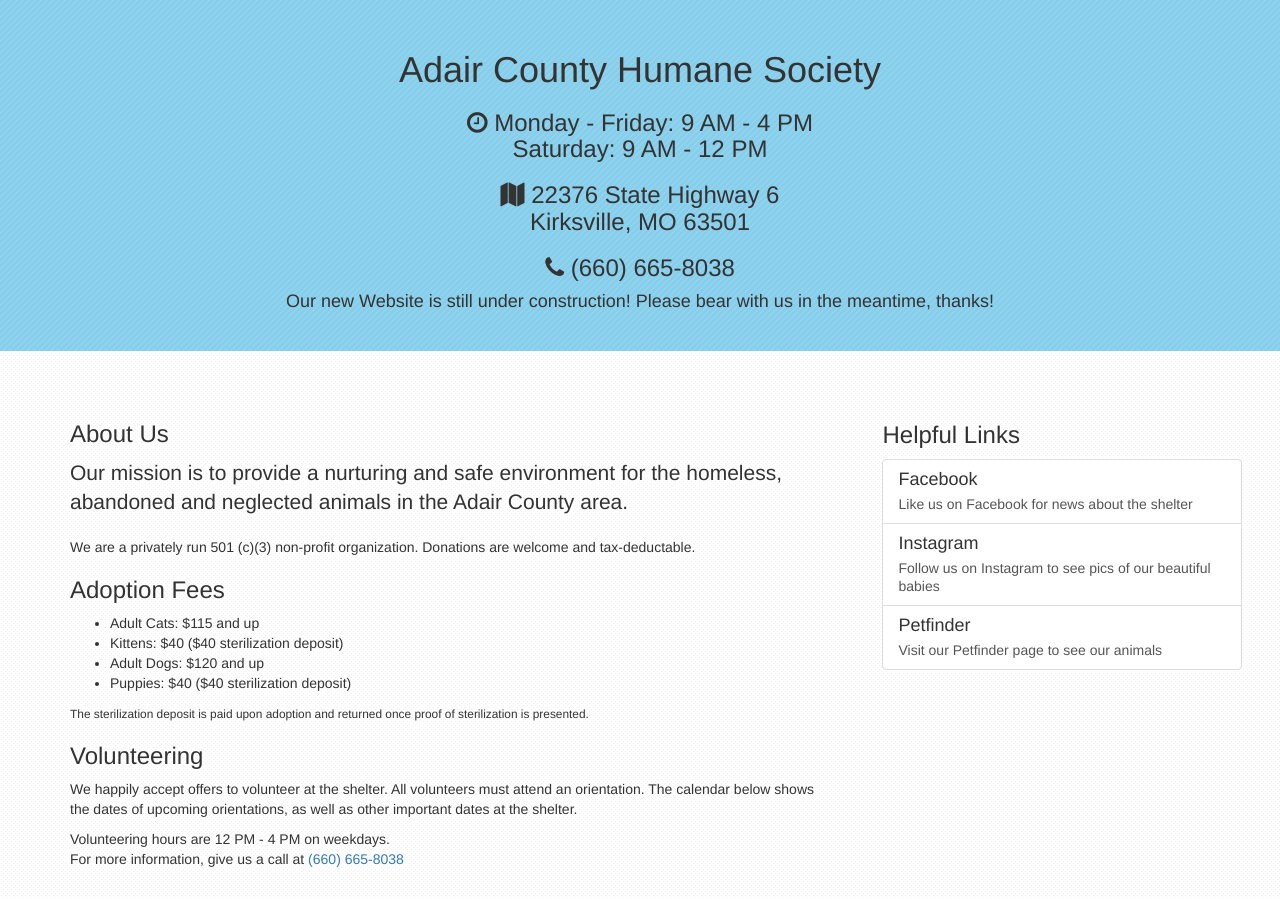
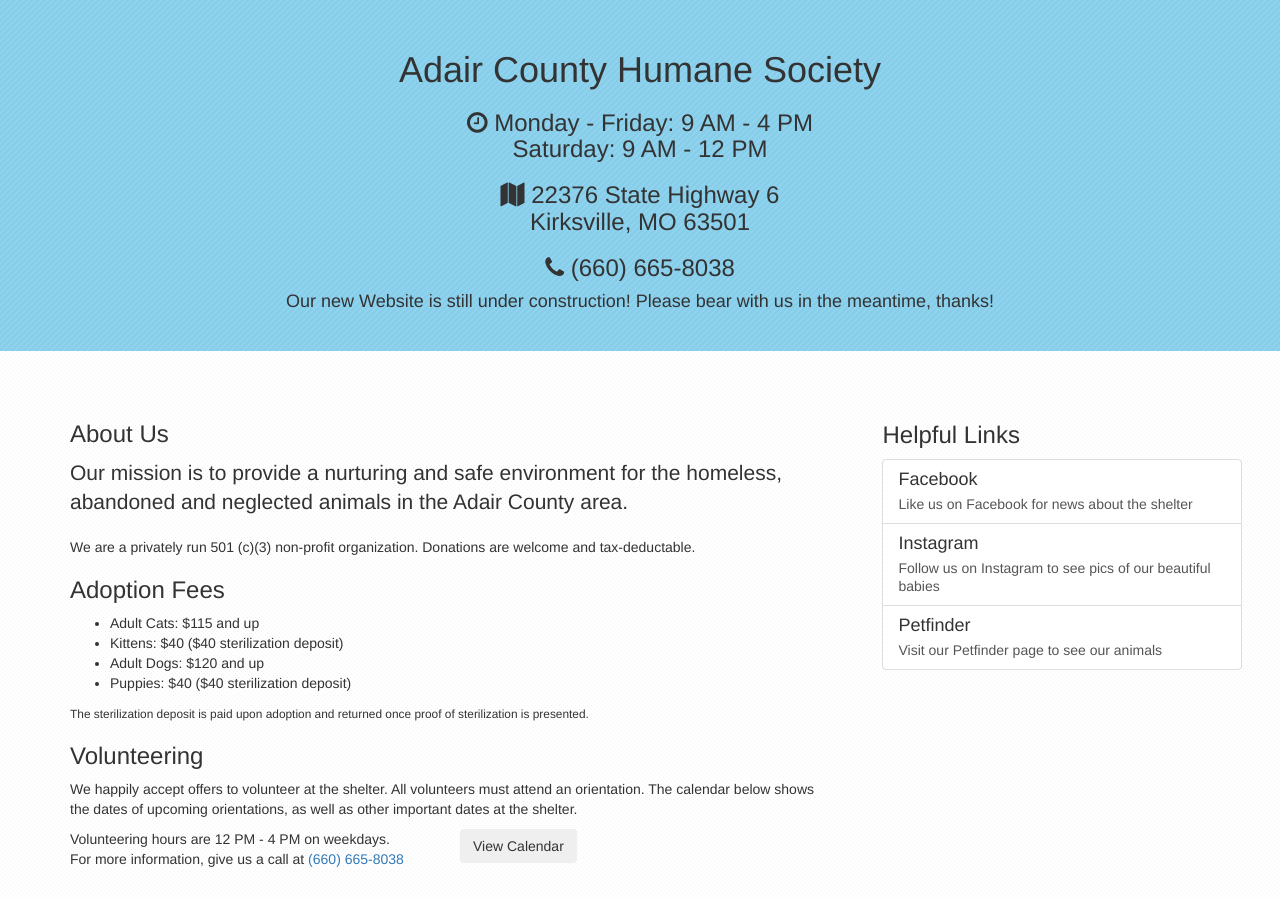
Before and after one commit to KittenCause/adaircountyhumanesociety.github.io, a Jekyll site: the page built from index.html, in a window 1280 px wide. Shown: the top 899 px of the page. Built offline with Jekyll 4.4.1, drawn with Linux system fonts in a browser that asks for light colours; some of the changed text lies outside the part shown; grey boxes are pictures that could not be loaded.

Commit message:
Calendar toggle

```diff
--- a/_sass/_base.scss
+++ b/_sass/_base.scss
@@ -30,3 +30,7 @@
     margin-bottom: 10px;
     text-align: center;
 }
+
+#calendar {
+    display: none;
+}
--- a/index.html
+++ b/index.html
@@ -30,9 +30,15 @@
             <div class="volunteering">
                 <h3>Volunteering</h3>
                 <p>We happily accept offers to volunteer at the shelter. All volunteers must attend an orientation. The calendar below shows the dates of upcoming orientations, as well as other important dates at the shelter.</p>
-                <p>Volunteering hours are 12 PM - 4 PM on weekdays.
-                    <br />For more information, give us a call at <a href="tel:1-660-665-8038">&#40;660&#41; 665-8038</a></p>
-                <div class="text-center">
+                <div class="row">
+                    <div class="col-sm-6">
+                        <p>Volunteering hours are 12 PM - 4 PM on weekdays.<br />For more information, give us a call at <a href="tel:1-660-665-8038">&#40;660&#41; 665-8038</a></p>
+                    </div>
+                    <div class="col-sm-6">
+                        <button class="btn" id="calendarToggle">View Calendar</button>
+                    </div>
+                </div>
+                <div class="text-center" id="calendar">
                     <br />
                     <iframe src="https://calendar.google.com/calendar/embed?showTitle=0&amp;showPrint=0&amp;showTabs=0&amp;showCalendars=0&amp;showTz=0&amp;height=400&amp;wkst=1&amp;bgcolor=%23FFFFFF&amp;src=p41j8tbduaof90ebsl8ct5sj88%40group.calendar.google.com&amp;color=%232F6309&amp;ctz=America%2FChicago" style="border-width:0" width="90%" height="400" frameborder="0" scrolling="no"></iframe>
                 </div>
@@ -77,9 +83,8 @@
 
     <div class="row">
         <h1>Pets</h1>
-        <div class="text-center" id="pets">
-
-        </div>
+        <p>Below are the animals we currently have for adoption. If you have any questions about an animal, give us a call at <a href="tel:1-660-665-8038">&#40;660&#41; 665-8038</a>.</p>
+        <div class="text-center" id="pets"></div>
     </div>
 </div>
 <footer class="container text-center">
--- a/js/achs.js
+++ b/js/achs.js
@@ -8,5 +8,15 @@
         lazyLoad: "ondemand"
     });
 
+    $("#calendarToggle").click(function() {
+        $("#calendar").toggle(500, function() {
+            if ($(this).is(":visible")) {
+                $("#calendarToggle").text("Hide calendar");
+            } else {
+                $("#calendarToggle").text("View calendar");
+            }
+        });
+    });
+
     getPets();
 });
```
